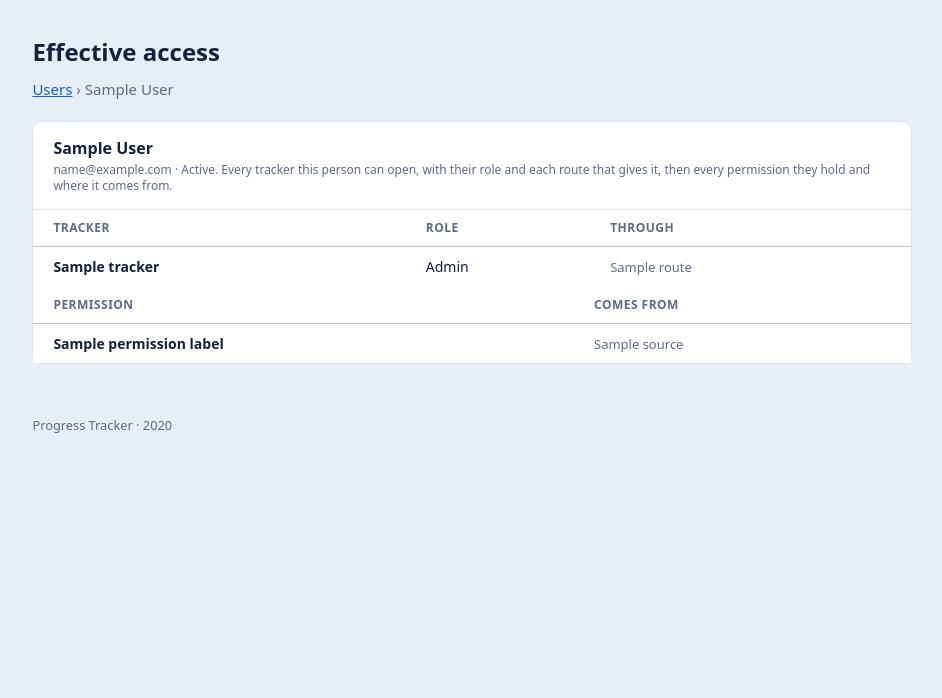
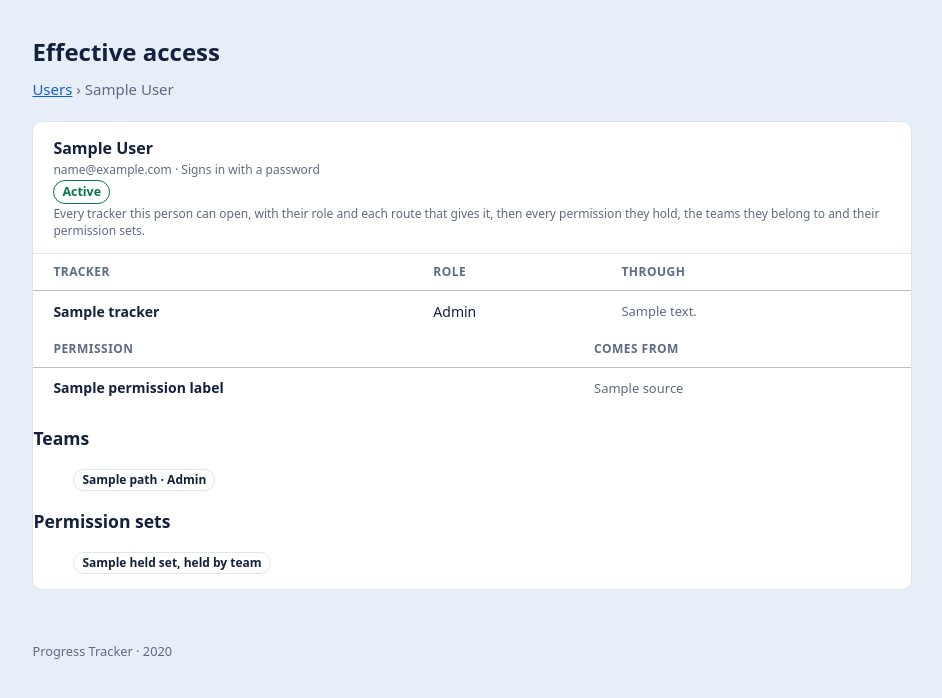
Before and after one commit to loneguard2002/tc-trackers, a Python web app: template tracker/templates/admin/user_access.html in a window 1280 px wide. Shown: the part 68-766 px from the top of the page, without its empty margins (6-948 px from the left). Run offline with Jinja, Linux system fonts and the light colour scheme; the template is opened without the code that fills it: most values are stand-ins (such as "Sample title", 1, 10 or a date in 2020).

Commit message:
feat: effective access shows which route sets each role
Co-Authored-By: Claude Opus 5.5 <noreply@anthropic.com>

```diff
--- a/tracker/templates/admin/user_access.html
+++ b/tracker/templates/admin/user_access.html
@@ -1,4 +1,11 @@
 {% extends "base.html" %}
+{% from "macros.html" import csrf_field %}
+{% macro action(endpoint, text, extra=None, confirm=None) -%}
+<form method="post" action="{{ url_for(endpoint, user_id=person.id) }}"{% if confirm %} data-confirm="{{ confirm }}"{% endif %}>
+  {{ csrf_field(csrf_token()) }}{% if extra %}<input type="hidden" name="{{ extra[0] }}" value="{{ extra[1] }}">{% endif %}
+  <button class="button button-small{{ ' button-quiet' if confirm }}" type="submit">{{ text }}</button>
+</form>
+{%- endmacro %}
 {% block content %}
 <h1>Effective access</h1>
 <p class="page-lede"><a href="{{ url_for('admin.users') }}">Users</a> › {{ person.full_name }}</p>
@@ -6,7 +13,18 @@
   <section class="settings-section" aria-labelledby="section-access">
     <header class="settings-section-head">
       <h2 id="section-access">{{ person.full_name }}</h2>
-      <p>{{ person.email }} · {{ person.status|title }}{% if person.is_admin %} · Administrator{% endif %}. Every tracker this person can open, with their role and each route that gives it, then every permission they hold and where it comes from.</p>
+      <p>{{ person.email }} · {{ 'Signs in with Microsoft' if person.auth_source == 'sso' else 'Signs in with a password' }}</p>
+      <p><span class="badge badge-{{ {'active': 'success', 'pending': 'warning'}.get(person.status, 'muted') }}">{{ person.status|title }}</span>{% if person.is_admin %} <span class="badge badge-info">Administrator</span>{% endif %}</p>
+      {% if actions.approve or actions.enable or actions.password or actions.set_admin or actions.disable %}
+      <div class="row-tools row-tools-text">
+        {% if actions.approve %}{{ action('admin.approve', 'Approve') }}{% endif %}
+        {% if actions.enable %}{{ action('admin.enable', 'Re-enable') }}{% endif %}
+        {% if actions.password %}<a class="button button-small" href="{{ url_for('admin.password', user_id=person.id) }}">Reset password</a>{% endif %}
+        {% if actions.set_admin %}{{ action('admin.set_admin', 'Remove administrator' if person.is_admin else 'Make administrator', ('is_admin', '0' if person.is_admin else '1')) }}{% endif %}
+        {% if actions.disable %}{{ action('admin.disable', 'Disable', confirm='Disable ' ~ person.full_name ~ '? They will no longer be able to sign in.') }}{% endif %}
+      </div>
+      {% endif %}
+      <p>Every tracker this person can open, with their role and each route that gives it, then every permission they hold, the teams they belong to and their permission sets.</p>
     </header>
     {% if person.status != 'active' %}
     <p class="empty-note">This account is not active, so it gives no access to trackers and no permissions. Any teams and permission sets it keeps apply again once it is active.</p>
@@ -20,7 +38,7 @@
         <tr>
           <td><span class="cell-title">{{ a.tracker.name }}</span>{% if a.tracker.status == 'archived' %} <span class="badge badge-muted">Archived</span>{% endif %}</td>
           <td>{{ a.role|title }}</td>
-          <td>{% for route in a.routes %}<span class="cell-sub">{{ route }}</span>{% endfor %}</td>
+          <td>{% for route in a.routes %}<span class="cell-sub">{{ route.text }}{% if route.role == a.role %} <span class="badge badge-info">Sets the role</span>{% endif %}</span>{% endfor %}</td>
         </tr>
         {% endfor %}
         </tbody>
@@ -50,6 +68,22 @@
     <p class="empty-note">This person holds no permissions.</p>
     {% endif %}
     {% endif %}
+    <h3>Teams</h3>
+    {% if teams %}
+    <ul class="chips">
+      {% for path, team_id, role in teams %}<li class="status-pill">{% if can_view_teams %}<a href="{{ url_for('teams.view', team_id=team_id) }}">{{ path }}</a>{% else %}{{ path }}{% endif %} · {{ role|title }}</li>{% endfor %}
+    </ul>
+    {% else %}
+    <p class="empty-note">Not a member of any team.</p>
+    {% endif %}
+    <h3>Permission sets</h3>
+    {% if held_sets %}
+    <ul class="chips">
+      {% for name, team_id in held_sets %}<li class="status-pill">{{ name }}, {% if team_id is none %}held directly{% else %}held by team {{ team_labels.get(team_id, '') }}{% endif %}</li>{% endfor %}
+    </ul>
+    {% else %}
+    <p class="empty-note">Holds no permission sets.</p>
+    {% endif %}
   </section>
 </div>
 {% endblock %}
```
Also changed, not shown: tests/test_roles.py (+15 -1 lines), tests/test_users_admin.py (+64 -2 lines), tracker/admin/users.py (+25 -0 lines), tracker/auth/roles.py (+7 -2 lines).
